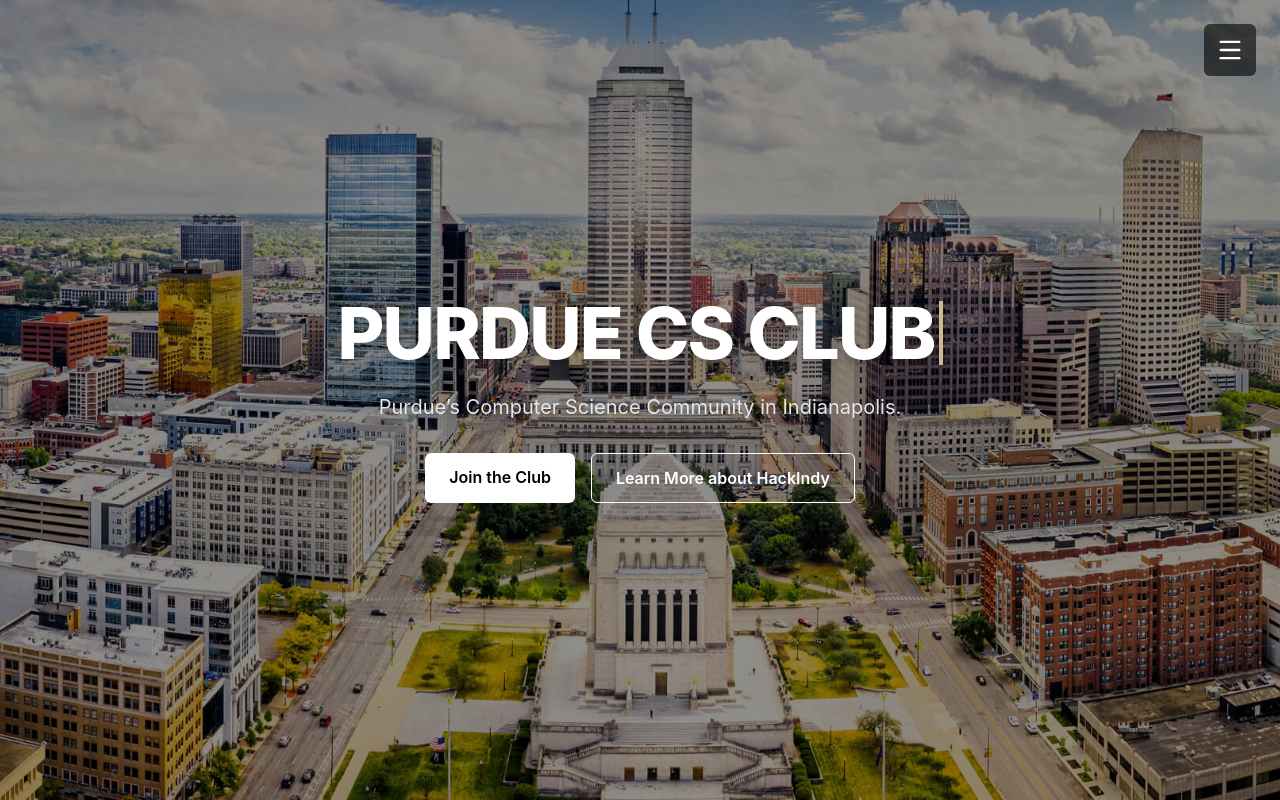
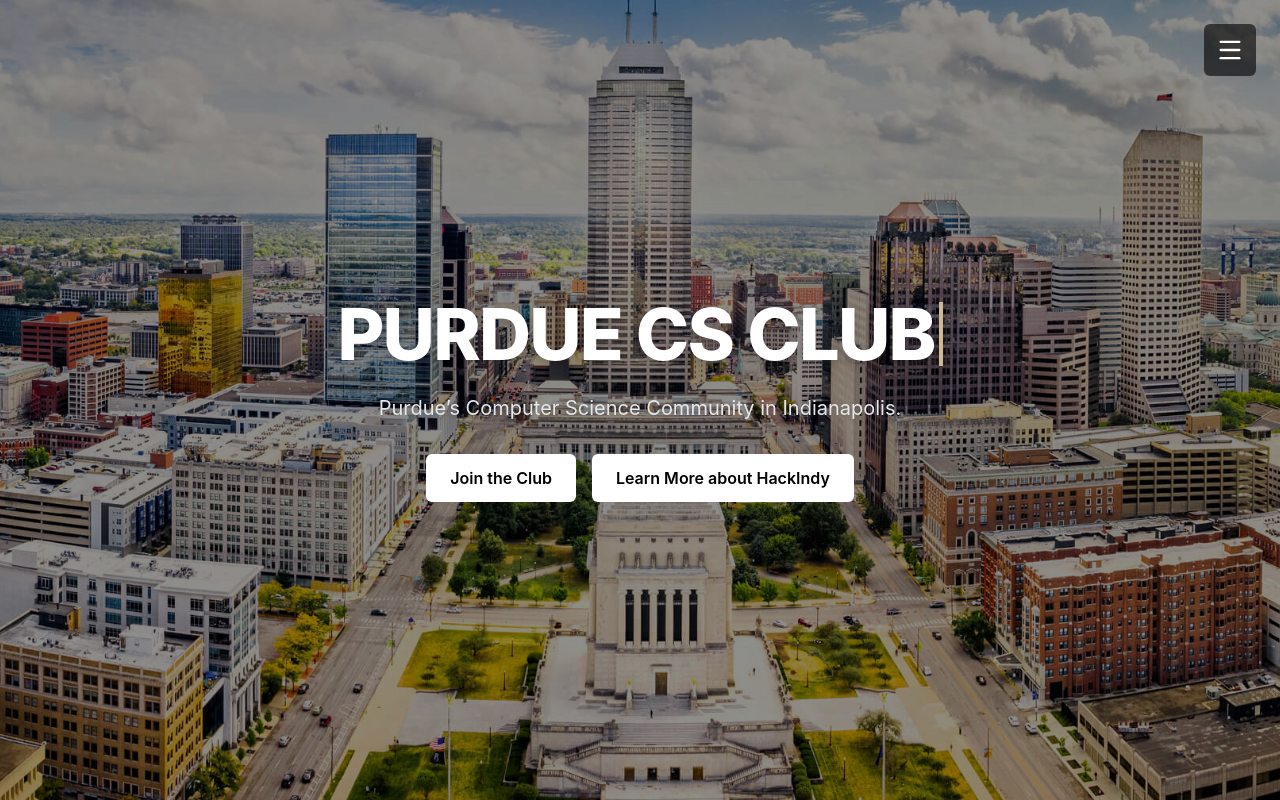
Before and after one commit to richinmrudul/cs-club-purdue, a Next.js app: page / in a window 1280 px wide. Built offline with nearby package versions, Linux system fonts and the light colour scheme.

Commit message:
feedback - button

```diff
--- a/src/app/page.tsx
+++ b/src/app/page.tsx
@@ -72,7 +72,7 @@
             href="https://cshackindy.vercel.app"
             target="_blank"
             rel="noopener noreferrer"
-            className="border border-white px-6 py-3 rounded-md font-semibold hover:bg-white hover:text-black transition"
+            className="bg-white text-black px-6 py-3 rounded-md font-semibold hover:bg-gray-300 transition"
           >
             Learn More about HackIndy
           </Link>
```
